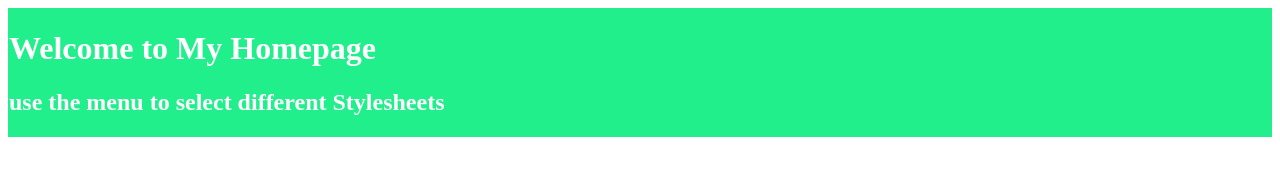
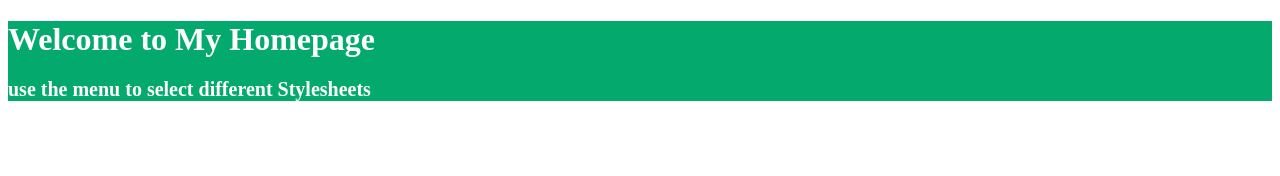
Before and after one commit to 2024OSS/1-HISCHAN12, a plain HTML site: page index.html in a window 1280 px wide. Drawn offline with Linux system fonts and the light colour scheme.

Commit message:
color changed

```diff
--- a/index.html
+++ b/index.html
@@ -6,9 +6,9 @@
     <title>Document</title>
 </head>
 <body>
-    <div style="background-color: rgb(32, 239, 139); color:white; padding: 1px;">
+    <div style="background-color: #04AA6D; color:white; padding: 0; margin:0">
         <h1  >Welcome to My Homepage
-        <h2> use the menu to select different Stylesheets</h2>
+        <p style="font-size: 20px;"> use the menu to select different Stylesheets</p>
 
     </div>
 
```
